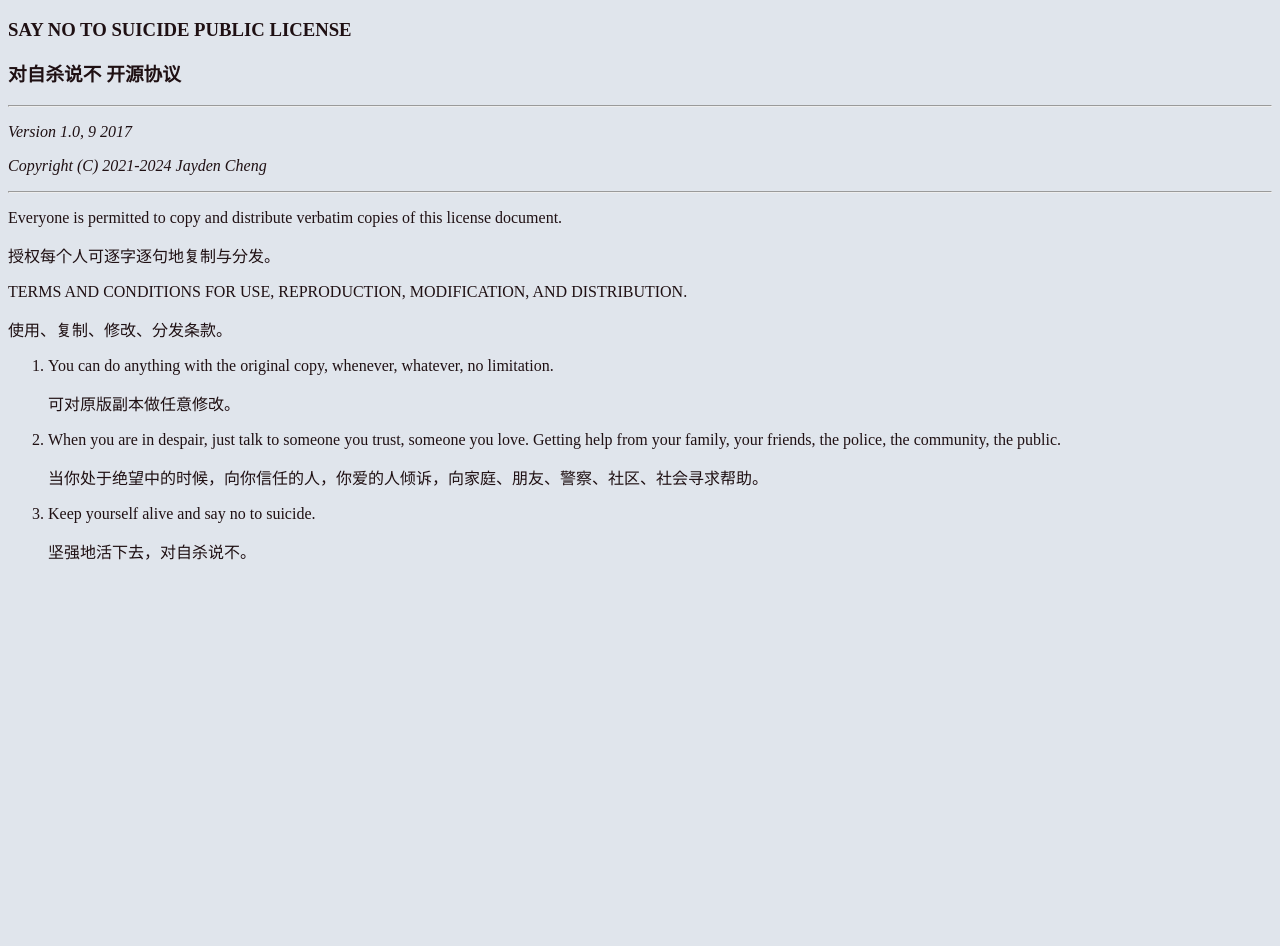
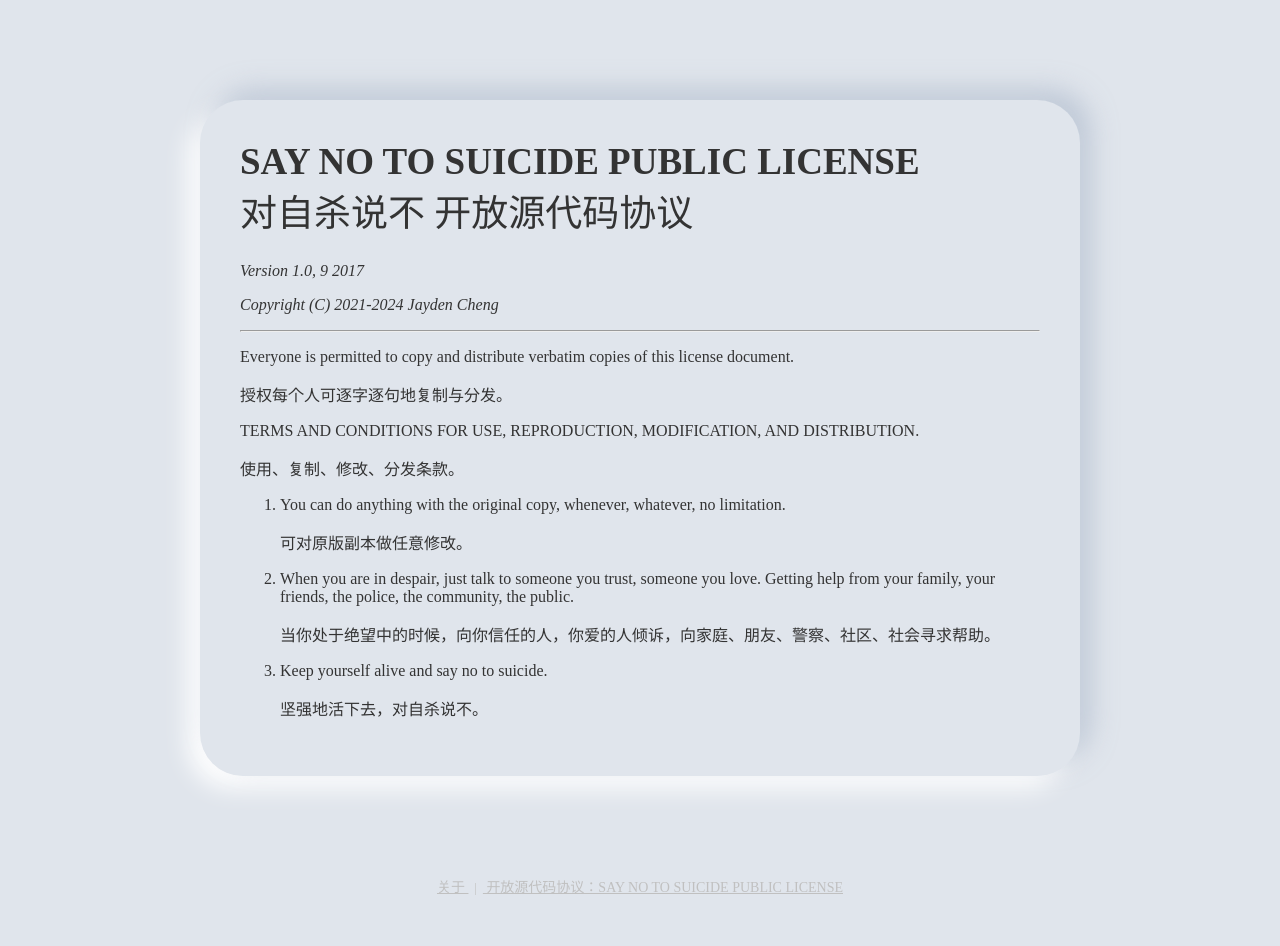
Before and after one commit to realJaydenCheng/student-comprehensive-evaluation, a Python web app: template templates/license.html in a window 1280 px wide. Before the commit the page ends 560 px from the top, so only its background shows below. Run offline with Jinja, Linux system fonts and the light colour scheme; the template is opened without the code that fills it, so the values that code supplies are empty.

Commit message:
建立通用css模板

```diff
--- /dev/null
+++ b/static/css/general.css
@@ -0,0 +1,40 @@
+body {
+	margin: 0;
+	background-color: rgb(224,229,236);
+    color: #333;
+    font-family: "等线" , "微软雅黑" , yahei;
+}
+
+.main{
+    margin: 100px auto 100px;
+	background-color: rgb(224, 229, 236);
+	box-shadow: rgba(163, 177, 198, 0.5) 12px -12px 24px 0px, rgb(255, 255, 255) -12px 12px 24px 0px;
+	-webkit-box-shadow: rgba(163, 177, 198, 0.5) 12px -12px 24px 0px, rgb(255, 255, 255) -12px 12px 24px 0px;
+	border-radius: 43px;
+	-webkit-border-radius: 43px;
+    width: 800px;
+	min-width: 500px;
+	padding:40px;
+}
+
+h1{
+    margin: 0;
+    border: 0;
+    padding: 0;
+    margin-bottom: 25px;
+    font-size: 37px;
+    font-weight: 550;
+}
+
+footer{
+    margin-top: 100px;
+    margin-bottom: 50px;
+    font-size: 12px;
+    color:rgb(192, 192, 192);
+    text-align: center;
+}
+
+footer>a{
+    font-size: 14px;
+    color:rgb(192, 192, 192);
+}
--- a/templates/license.html
+++ b/templates/license.html
@@ -3,15 +3,12 @@
 <head>
     <meta charset="utf-8">
     <title>SAY NO TO SUICIDE PUBLIC LICENSE</title>
-    <style>
-        body{background-color:  rgb(224, 229, 236);color: rgb(31,16,19);}
-    </style>
+    <link rel="stylesheet" href="../static/css/general.css">
 </head>
 
 <body>
-    <h3>SAY NO TO SUICIDE PUBLIC LICENSE </h3>
-    <h3>对自杀说不 开源协议</h3>
-    <hr />
+    <div class="main">
+        <h1>SAY NO TO SUICIDE PUBLIC LICENSE <br/>对自杀说不 开放源代码协议</h1>
     <p><i>Version 1.0, 9 2017</i></p>
     <p><i>Copyright (C) 2021-2024 Jayden Cheng</i></p>
     <hr/>
@@ -35,6 +32,13 @@
             <p> 坚强地活下去，对自杀说不。</p>
         </li>
     </ol>
+    </div>
+    <footer>
+        <a href="#">关于&nbsp;</a>
+        &nbsp;|&nbsp;
+        <a href="license.html">&nbsp;开放源代码协议：SAY NO TO SUICIDE PUBLIC LICENSE</a>
+    </footer>
+
 </body>
 
 </html>
```
